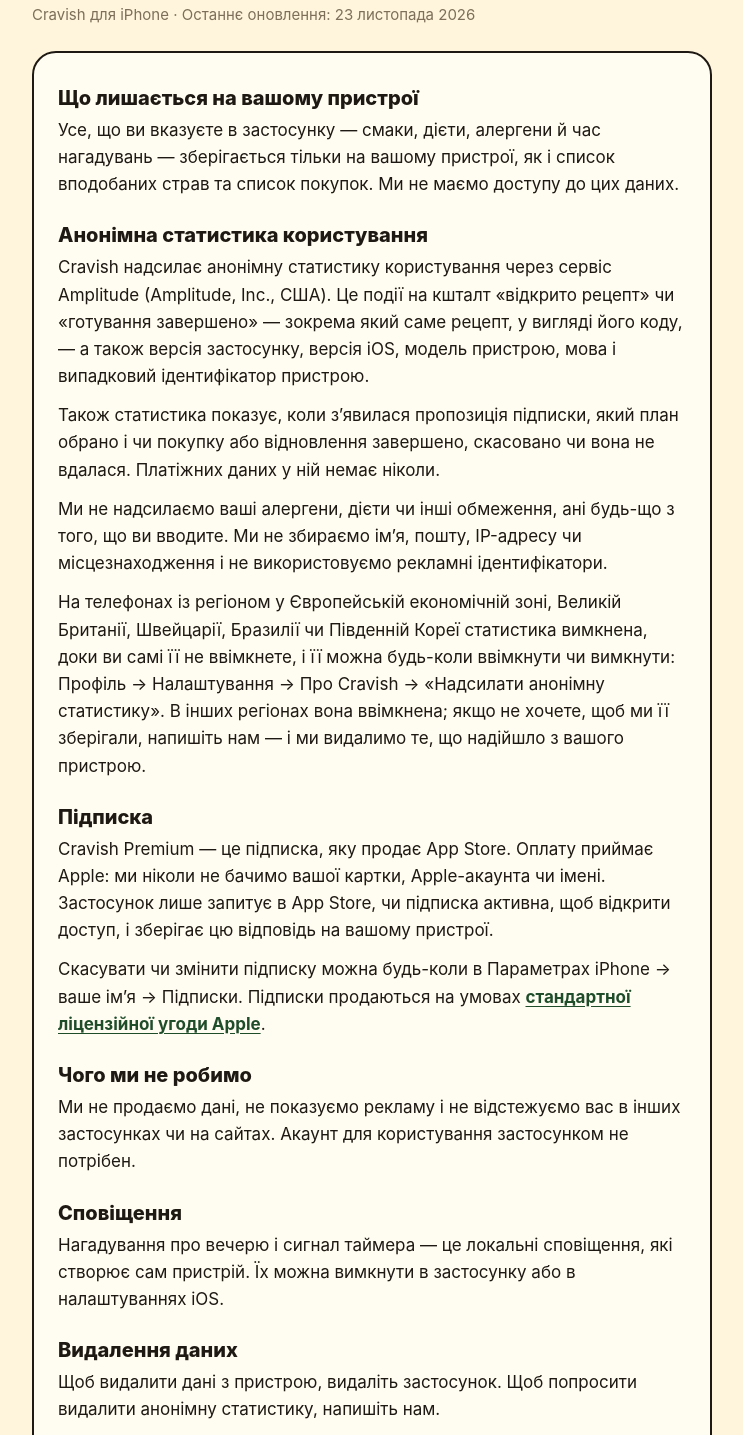
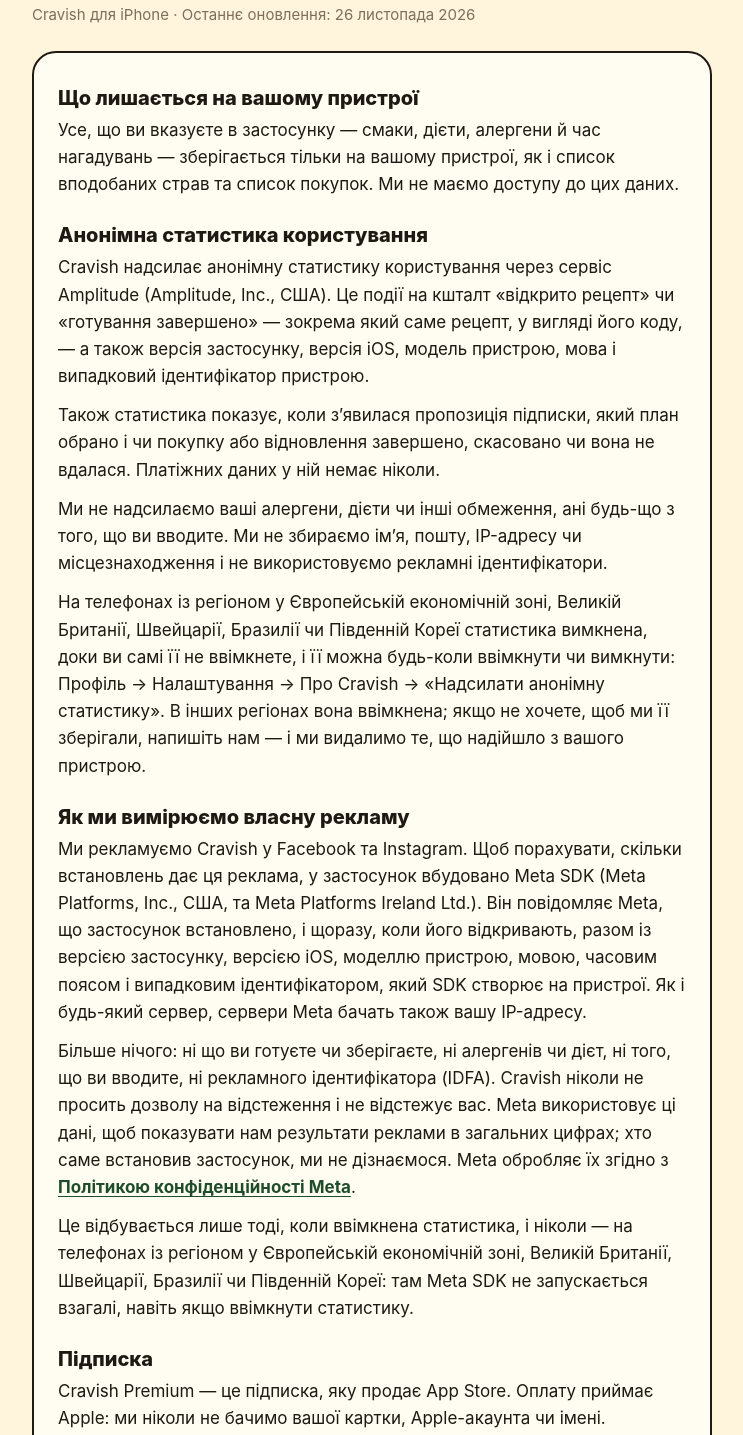
Before and after one commit to annakolesnikova323-cell/cravish-site, a plain HTML site: page uk/privacy.html in a window 1280 px wide. Shown: the part 144-1579 px from the top of the page, without its empty margins (268-1011 px from the left). Drawn offline with Linux system fonts and the light colour scheme.

Commit message:
Describe the Meta SDK used to measure our own install ads
Co-Authored-By: Claude Opus 5.5 <noreply@anthropic.com>

```diff
--- a/uk/privacy.html
+++ b/uk/privacy.html
@@ -16,7 +16,7 @@
 </header>
 <main>
 <h1>Політика конфіденційності</h1>
-<p class="updated">Cravish для iPhone · Останнє оновлення: 23 листопада 2026</p>
+<p class="updated">Cravish для iPhone · Останнє оновлення: 26 листопада 2026</p>
 <div class="card">
 <h2>Що лишається на вашому пристрої</h2>
 <p>Усе, що ви вказуєте в застосунку — смаки, дієти, алергени й час нагадувань — зберігається тільки на вашому пристрої, як і список вподобаних страв та список покупок. Ми не маємо доступу до цих даних.</p>
@@ -27,18 +27,23 @@
 <p>Ми не надсилаємо ваші алергени, дієти чи інші обмеження, ані будь-що з того, що ви вводите. Ми не збираємо ім’я, пошту, IP-адресу чи місцезнаходження і не використовуємо рекламні ідентифікатори.</p>
 <p>На телефонах із регіоном у Європейській економічній зоні, Великій Британії, Швейцарії, Бразилії чи Південній Кореї статистика вимкнена, доки ви самі її не ввімкнете, і її можна будь-коли ввімкнути чи вимкнути: Профіль → Налаштування → Про Cravish → «Надсилати анонімну статистику». В інших регіонах вона ввімкнена; якщо не хочете, щоб ми її зберігали, напишіть нам — і ми видалимо те, що надійшло з вашого пристрою.</p>
 
+<h2>Як ми вимірюємо власну рекламу</h2>
+<p>Ми рекламуємо Cravish у Facebook та Instagram. Щоб порахувати, скільки встановлень дає ця реклама, у застосунок вбудовано Meta SDK (Meta Platforms, Inc., США, та Meta Platforms Ireland Ltd.). Він повідомляє Meta, що застосунок встановлено, і щоразу, коли його відкривають, разом із версією застосунку, версією iOS, моделлю пристрою, мовою, часовим поясом і випадковим ідентифікатором, який SDK створює на пристрої. Як і будь-який сервер, сервери Meta бачать також вашу IP-адресу.</p>
+<p>Більше нічого: ні що ви готуєте чи зберігаєте, ні алергенів чи дієт, ні того, що ви вводите, ні рекламного ідентифікатора (IDFA). Cravish ніколи не просить дозволу на відстеження і не відстежує вас. Meta використовує ці дані, щоб показувати нам результати реклами в загальних цифрах; хто саме встановив застосунок, ми не дізнаємося. Meta обробляє їх згідно з <a href="https://www.facebook.com/privacy/policy/">Політикою конфіденційності Meta</a>.</p>
+<p>Це відбувається лише тоді, коли ввімкнена статистика, і ніколи — на телефонах із регіоном у Європейській економічній зоні, Великій Британії, Швейцарії, Бразилії чи Південній Кореї: там Meta SDK не запускається взагалі, навіть якщо ввімкнути статистику.</p>
+
 <h2>Підписка</h2>
 <p>Cravish Premium — це підписка, яку продає App Store. Оплату приймає Apple: ми ніколи не бачимо вашої картки, Apple-акаунта чи імені. Застосунок лише запитує в App Store, чи підписка активна, щоб відкрити доступ, і зберігає цю відповідь на вашому пристрої.</p>
 <p>Скасувати чи змінити підписку можна будь-коли в Параметрах iPhone → ваше ім’я → Підписки. Підписки продаються на умовах <a href="https://www.apple.com/legal/internet-services/itunes/dev/stdeula/">стандартної ліцензійної угоди Apple</a>.</p>
 
 <h2>Чого ми не робимо</h2>
-<p>Ми не продаємо дані, не показуємо рекламу і не відстежуємо вас в інших застосунках чи на сайтах. Акаунт для користування застосунком не потрібен.</p>
+<p>Ми не продаємо дані, не показуємо рекламу в застосунку і не відстежуємо вас в інших застосунках чи на сайтах. Акаунт для користування застосунком не потрібен.</p>
 
 <h2>Сповіщення</h2>
 <p>Нагадування про вечерю і сигнал таймера — це локальні сповіщення, які створює сам пристрій. Їх можна вимкнути в застосунку або в налаштуваннях iOS.</p>
 
 <h2>Видалення даних</h2>
-<p>Щоб видалити дані з пристрою, видаліть застосунок. Щоб попросити видалити анонімну статистику, напишіть нам.</p>
+<p>Щоб видалити дані з пристрою, видаліть застосунок. Щоб попросити видалити анонімну статистику, напишіть нам. Те, що надіслав Meta SDK, зберігає Meta за власними правилами; ми не бачимо цих даних окремо для кожної людини і не можемо їх видалити.</p>
 
 <h2>Зміни</h2>
 <p>Якщо ця політика зміниться, ми оновимо її на цій сторінці.</p>
```
Also changed, not shown: privacy.html (+8 -3 lines).
